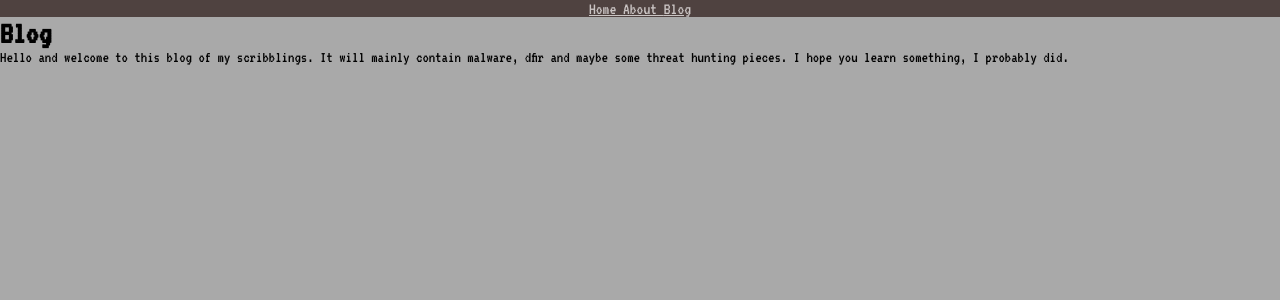
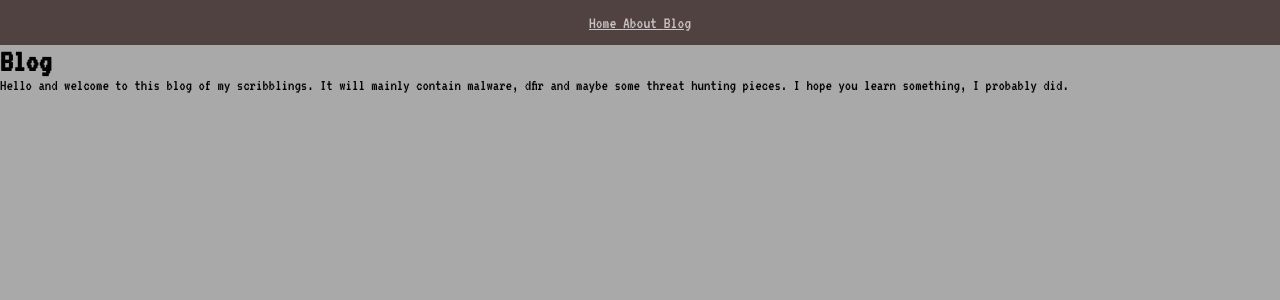
Before and after one commit to garkbt/garkbt.github.io, a Jekyll site: the page built from index.html, in a window 1280 px wide. Shown: the top 300 px of the page. Built offline with Jekyll 4.4.1, drawn with Linux system fonts in a browser that asks for light colours.

Commit message:
Update main.scss

```diff
--- a/_sass/main.scss
+++ b/_sass/main.scss
@@ -24,7 +24,7 @@ body {
   text-decoration: none;
   background-color: #4f4240;
   font-size: 17px;
-  padding: 18px 18x;
+  padding: 14px;
 }
 
 .navbar a {
```
